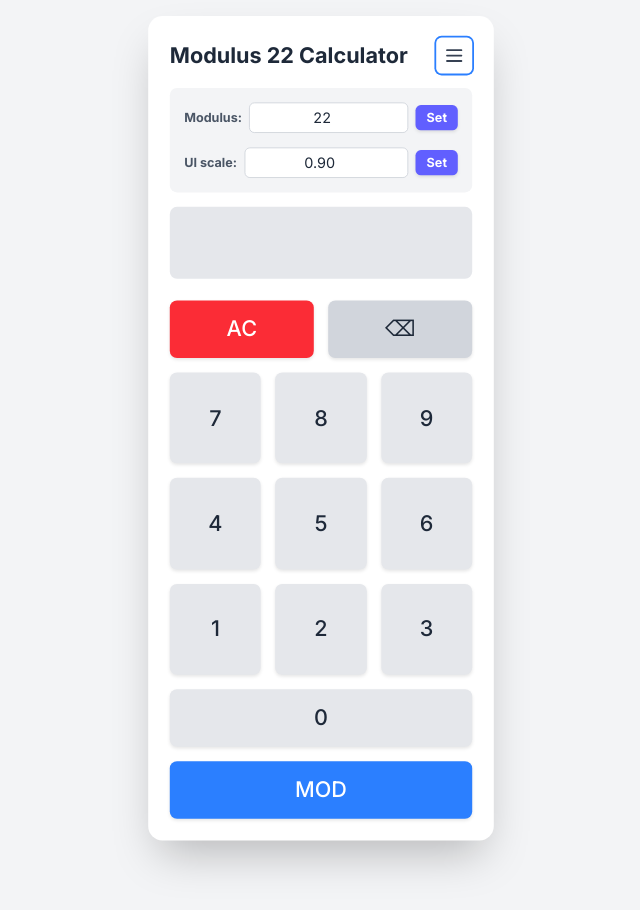
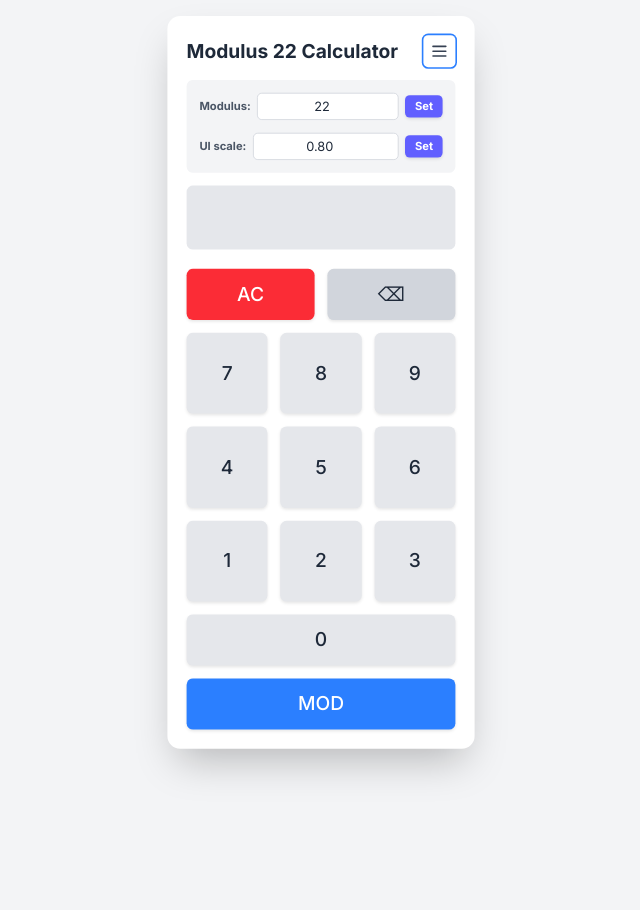
Before and after one commit to nadamas2000/modulus, a website: page index.html in a window 1280 px wide. Both pictures are taken after a click on the button 773 px from the left and 55 px from the top of the page. Shown: the whole page, without its empty margins (319-959 px from the left). Drawn offline with nearby package versions, Linux system fonts and the light colour scheme; files that its build step writes are made by us from their sources.

Commit message:
Modify scale input value and step in index.html
Updated UI scale input value and step size.

```diff
--- a/index.html
+++ b/index.html
@@ -31,7 +31,7 @@
             </div>
             <div class="flex items-center justify-center gap-2">
                 <label for="scaleInput" class="text-sm text-gray-600 dark:text-gray-400 font-bold">UI scale:</label>
-                <input type="number" id="scaleInput" value="0.90" min="0.5" max="1.5" step="0.1" class="flex-1 bg-white dark:bg-gray-800 text-gray-800 dark:text-white rounded-md p-1 text-center border border-gray-300 dark:border-gray-500 focus:outline-none focus:ring-2 focus:ring-blue-500">
+                <input type="number" id="scaleInput" value="0.80" min="0.5" max="1.5" step="0.05" class="flex-1 bg-white dark:bg-gray-800 text-gray-800 dark:text-white rounded-md p-1 text-center border border-gray-300 dark:border-gray-500 focus:outline-none focus:ring-2 focus:ring-blue-500">
                 <button onclick="setScale()" class="btn bg-indigo-500 hover:bg-indigo-600 text-white text-sm font-bold py-1 px-3 rounded-md">Set</button>
             </div>
         </div>
```
